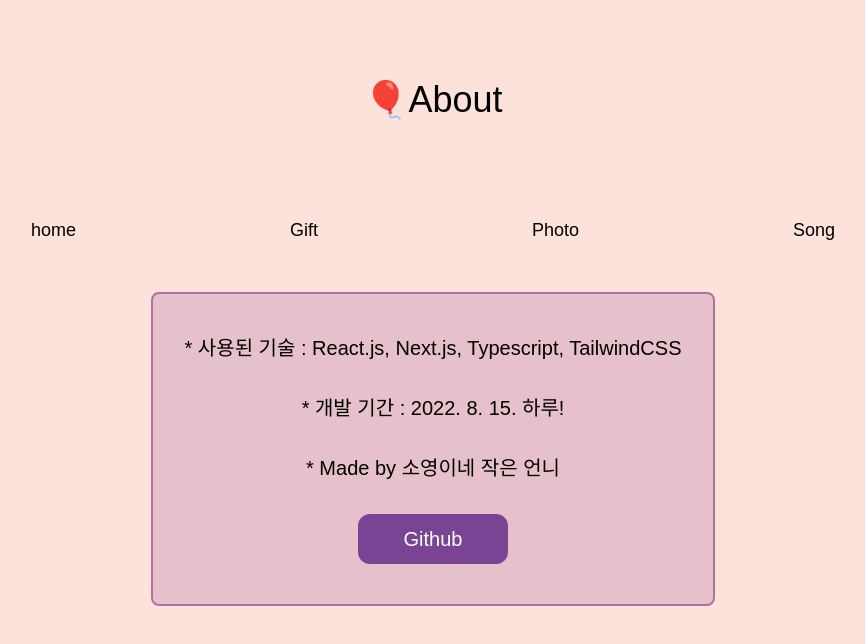
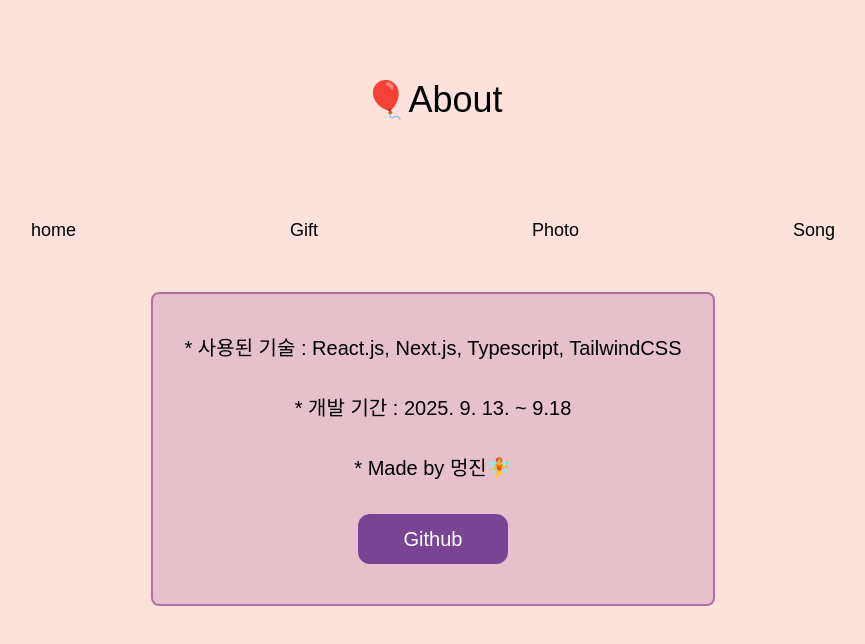
Before and after one commit to m0-jin/app, a Next.js app: page /about in a window 1280 px wide. Shown: the top 644 px of the page, without its empty margins (207-1072 px from the left). Built offline with nearby package versions, Linux system fonts and the light colour scheme; a web font is replaced by a local one.

Commit message:
Update about.tsx

```diff
--- a/pages/about.tsx
+++ b/pages/about.tsx
@@ -10,11 +10,11 @@ const About = () => {
       <Bar />
       <div className="font-kangwon-light text-xl space-y-8 flex flex-col items-center py-10 border-2 border-purple1 px-8 rounded-lg mt-8 bg-purple1/30">
         <span>* 사용된 기술 : React.js, Next.js, Typescript, TailwindCSS</span>
-        <span>* 개발 기간 : 2022. 8. 15. 하루!</span>
-        <span>* Made by 소영이네 작은 언니</span>
+        <span>* 개발 기간 : 2025. 9. 13. ~ 9.18 </span>
+        <span>* Made by 멍진🧚 </span>
         <button
           onClick={() =>
-            router.push("https://github.com/root-zero-o/soyeong-birthday")
+            router.push("https://github.com/m0-jin/app")
           }
           className="w-[150px] h-[50px] bg-purple2 text-white rounded-xl hover:cursor-pointer hover:bg-purple1/80 transition-all"
         >
```
